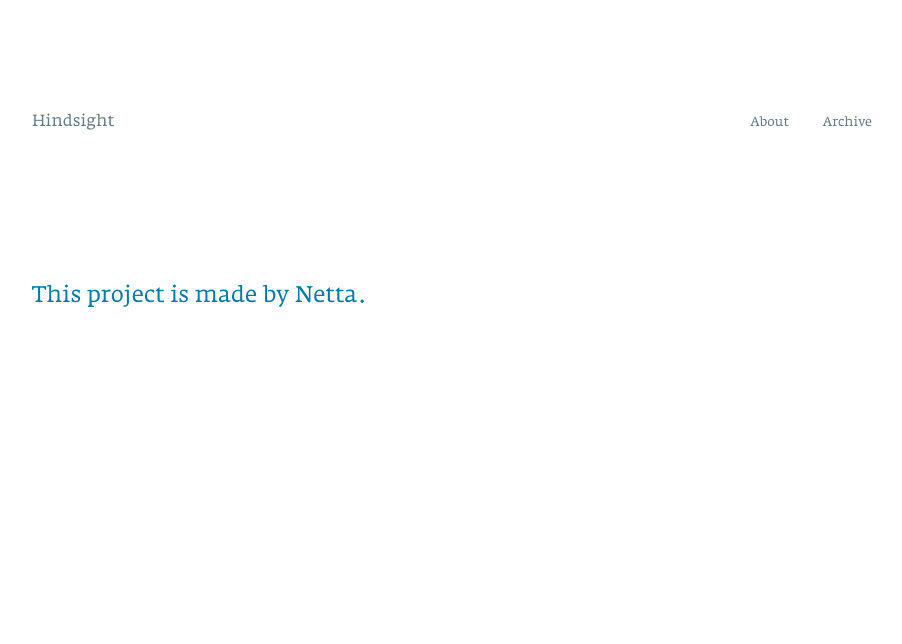
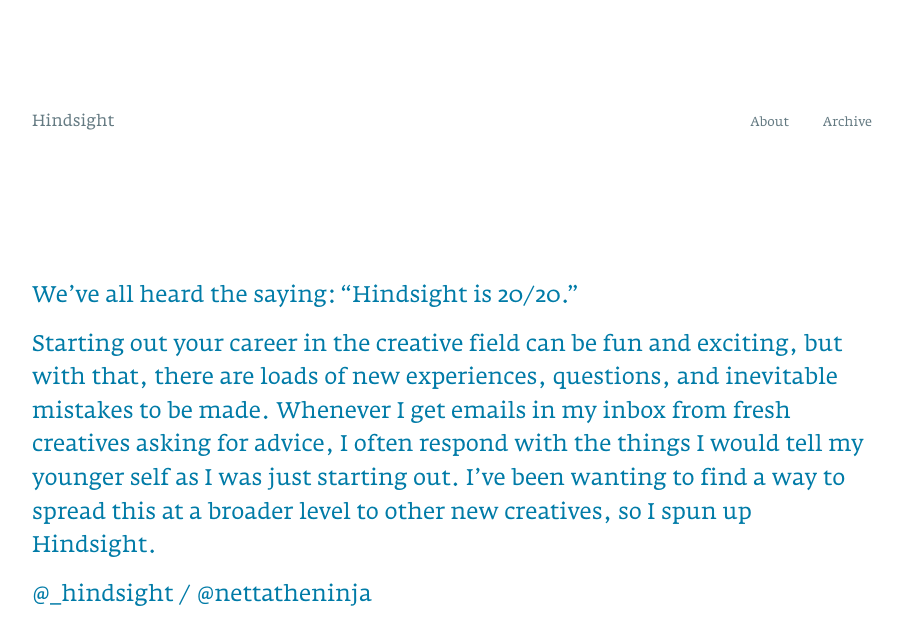
Before and after one commit to nettatheninja/electric-arrow, a plain HTML site: page about.html in a window 1280 px wide. Shown: the whole page, without its empty margins (188-1090 px from the left). Drawn offline with nearby package versions, Linux system fonts and the light colour scheme.

Commit message:
copy updates

```diff
--- a/about.html
+++ b/about.html
@@ -59,7 +59,9 @@
 					</ul>
 				</div>
 			</div>
-			<p class="body-copy">This project is made by Netta.</p>
+			<p class="body-copy">We’ve all heard the saying: “Hindsight is 20/20.” </p>
+			<p>Starting out your career in the creative field can be fun and exciting, but with that, there are loads of new experiences, questions, and inevitable mistakes to be made. Whenever I get emails in my inbox from fresh creatives asking for advice, I often respond with the things I would tell my younger self as I was just starting out. I’ve been wanting to find a way to spread this at a broader level to other new creatives, so I spun up Hindsight.</p>
+			<p><a href="http://www.twitter.com/@_hindsight" target="_blank">@_hindsight</a> / <a href="http://www.twitter.com/nettatheninja" target="_blank">@nettatheninja</a></p>
 		</div>
 	</div>
 
```
